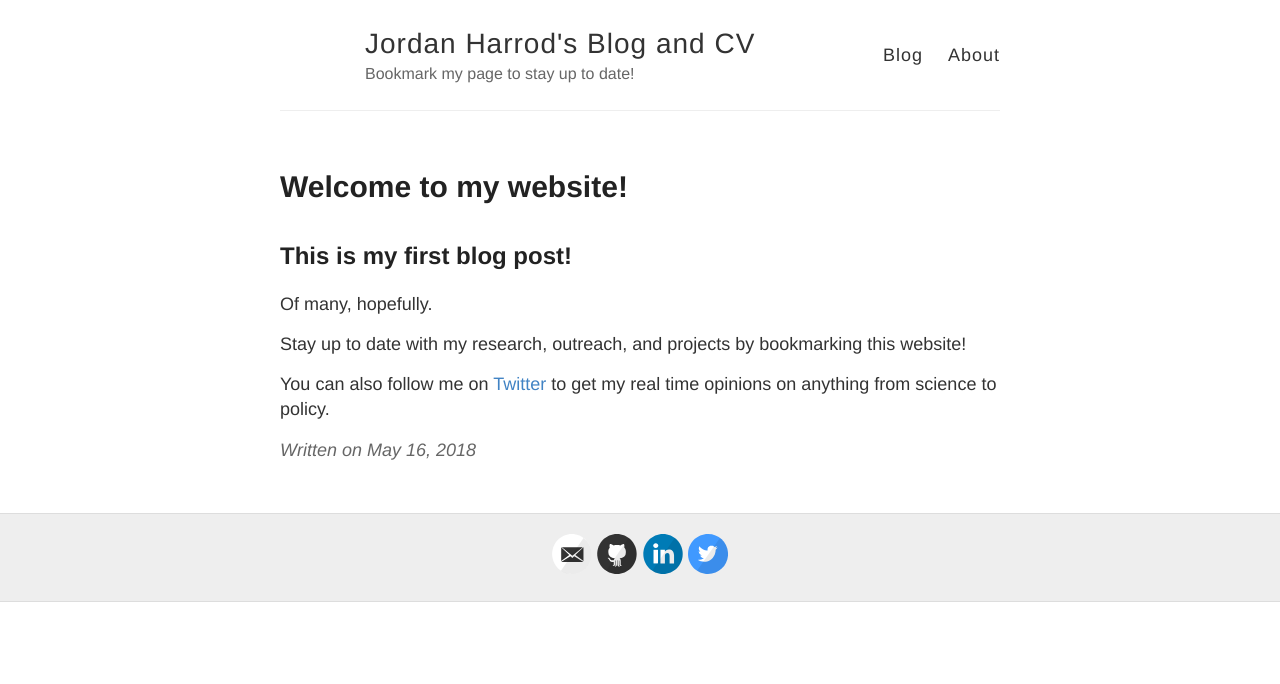
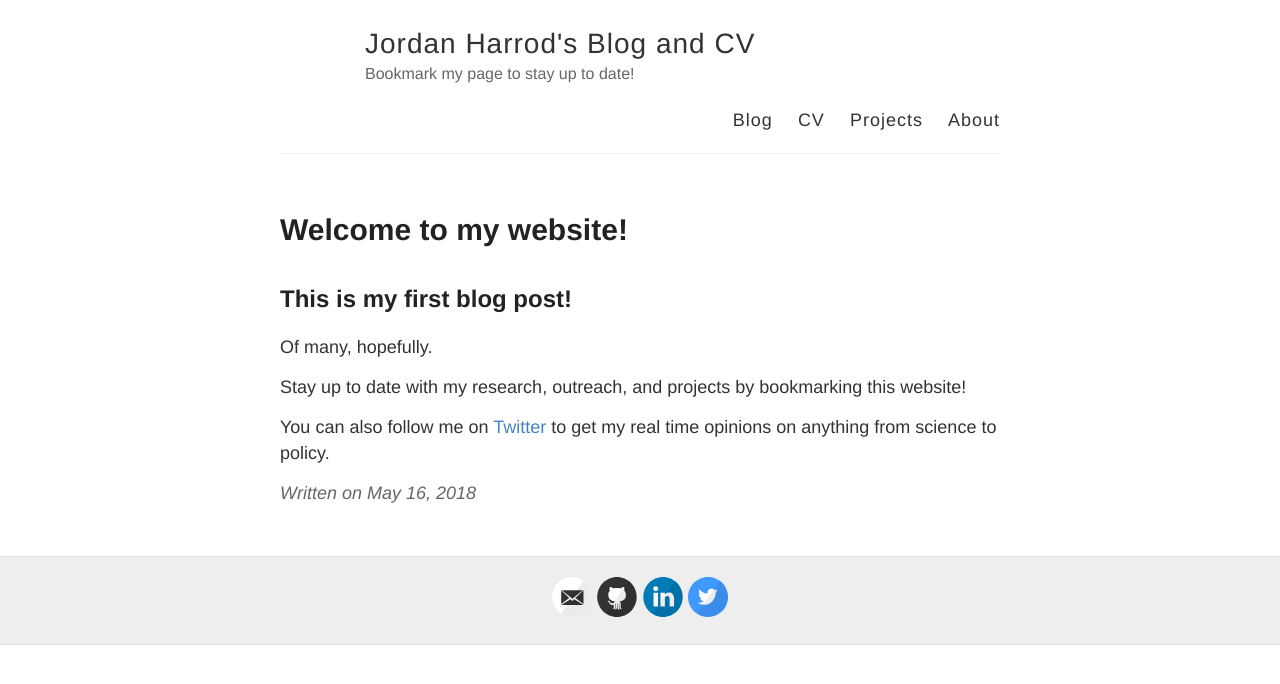
Before and after one commit to harrodjordan/harrodjordan.github.io, a Jekyll site: the page built from _posts/2018-5-16-Hello-World.md, in a window 1280 px wide. Shown: the top 684 px of the page. Built offline with Jekyll 4.4.1, drawn with Linux system fonts in a browser that asks for light colours.

Commit message:
Update default.html

```diff
--- a/_layouts/default.html
+++ b/_layouts/default.html
@@ -28,6 +28,8 @@
 
           <nav>
             <a href="{{ site.baseurl }}/">Blog</a>
+            <a href="{{ site.baseurl }}/CV">CV</a>
+            <a href="{{ site.baseurl }}/Projects">Projects</a>
             <a href="{{ site.baseurl }}/about">About</a>
           </nav>
         </header>
```
